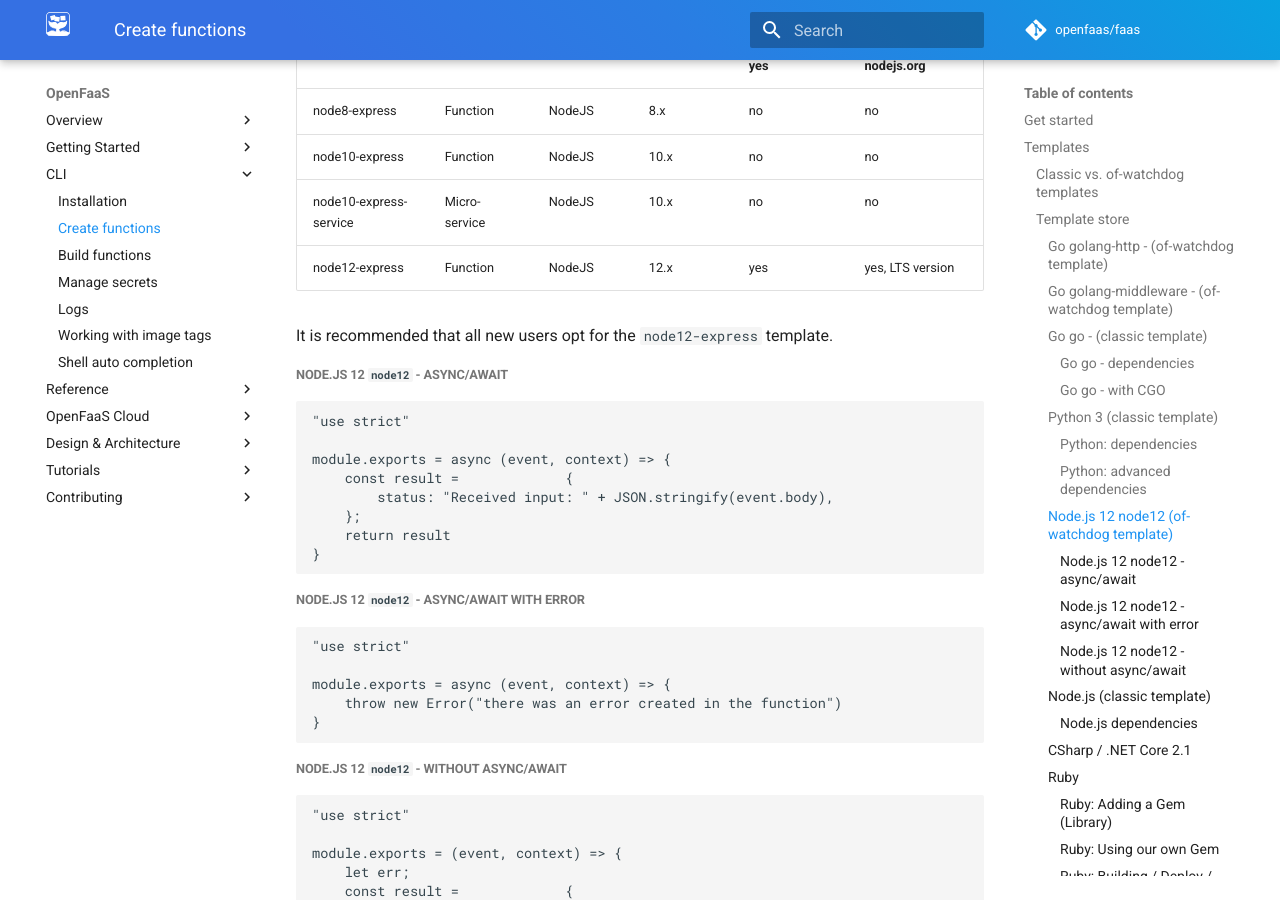
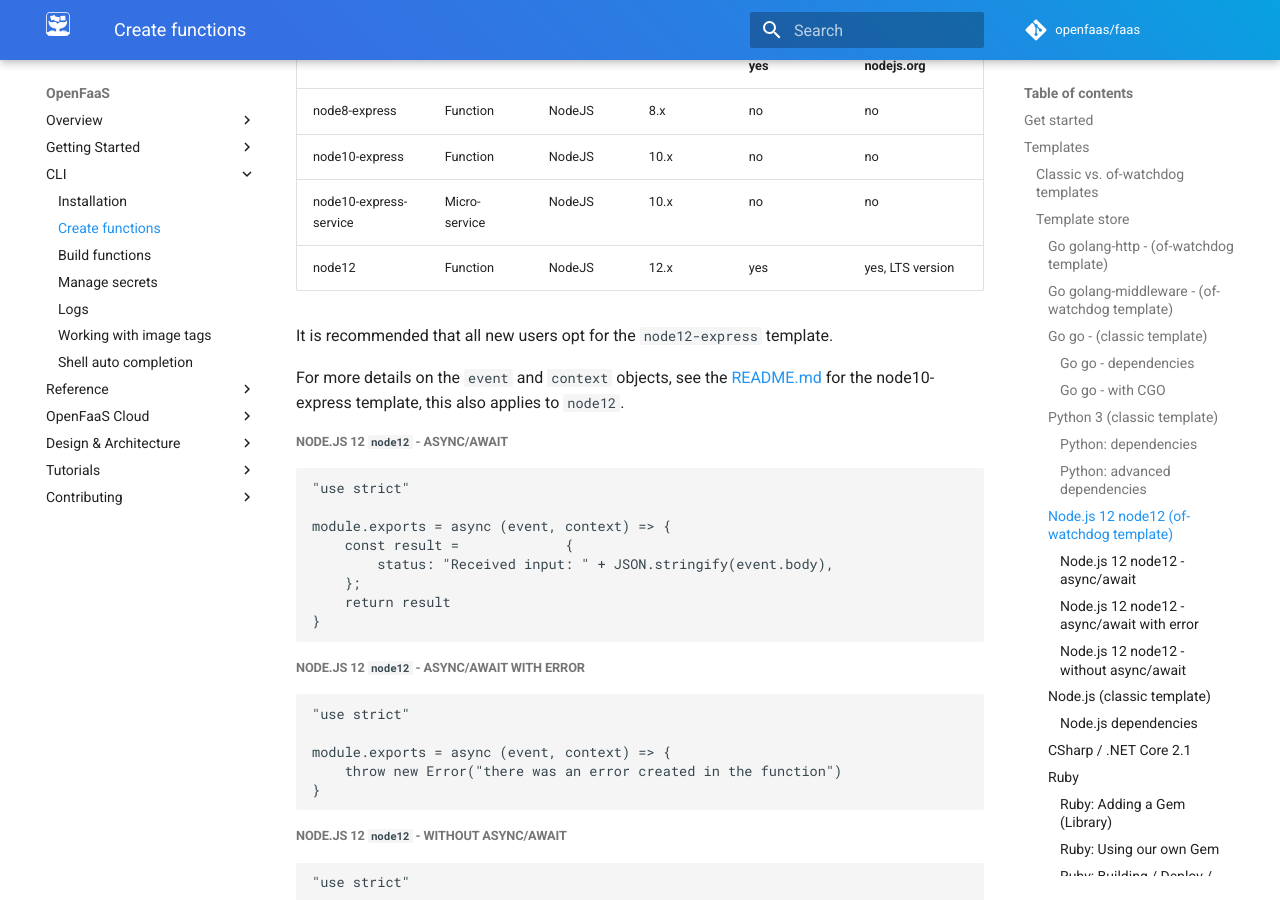
Before and after one commit to openfaas/docs, an MkDocs documentation site: the page built from docs/cli/templates.md, in a window 1280 px wide and 900 px high, scrolled down 4633 px. Built offline with MkDocs 1.6.1 and Material for MkDocs 9.7.7, drawn with Linux system fonts in a browser that asks for light colours; comment, search, counter and statistics services are not loaded.

Commit message:
Add note for context/event.
Signed-off-by: Alex Ellis (OpenFaaS Ltd) <alexellis2@gmail.com>

```diff
--- a/docs/cli/templates.md
+++ b/docs/cli/templates.md
@@ -209,9 +209,11 @@ There are three Node.js templates which use the newer of-watchdog:
 | node8-express            | Function | NodeJS | 8.x | no      | no                      |
 | node10-express           | Function | NodeJS | 10.x | no      | no                      |
 | node10-express-service   | Micro-service | NodeJS | 10.x | no      | no                      |
-| node12-express           | Function | NodeJS | 12.x | yes     | yes, LTS version        |
+| node12                   | Function | NodeJS | 12.x | yes     | yes, LTS version        |
 
 It is recommended that all new users opt for the `node12-express` template.
+
+For more details on the `event` and `context` objects, see the [README.md](https://github.com/openfaas-incubator/node10-express-template) for the node10-express template, this also applies to `node12`.
 
 ##### Node.js 12 `node12` - async/await
 
```
